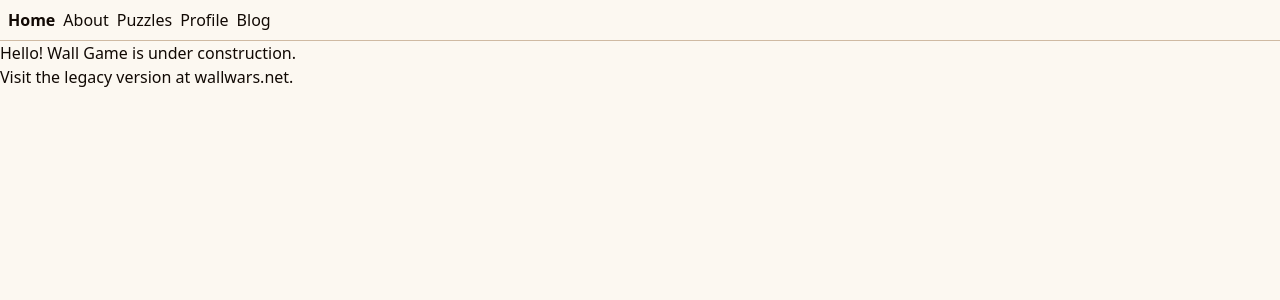
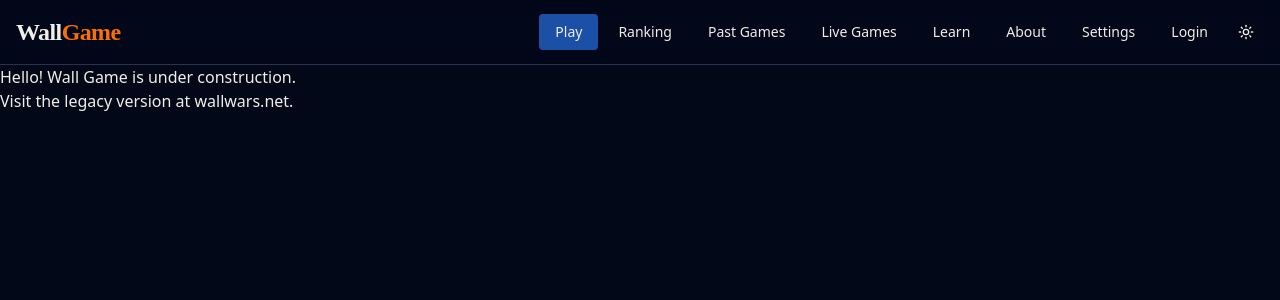
Before and after one commit to nmamano/wallgame, a React (Vite) app in the folder frontend/: page / in a window 1280 px wide. Shown: the top 300 px of the page. Built offline with nearby package versions, Linux system fonts and the light colour scheme; what hono would draw is missing.

Commit message:
UI merge 7: Update root layout with ThemeProvider and Navigation

```diff
--- a/frontend/src/routes/__root.tsx
+++ b/frontend/src/routes/__root.tsx
@@ -1,10 +1,9 @@
-import {
-  createRootRouteWithContext,
-  Link,
-  Outlet,
-} from "@tanstack/react-router";
+import { createRootRouteWithContext, Outlet } from "@tanstack/react-router";
 // import { TanStackRouterDevtools } from "@tanstack/router-devtools";
 import { type QueryClient } from "@tanstack/react-query";
+import { ThemeProvider } from "@/components/theme-provider";
+import { Navigation } from "@/components/navigation";
+import { Toaster } from "@/components/ui/toaster";
 
 interface MyRouterContext {
   queryClient: QueryClient;
@@ -14,42 +13,17 @@ export const Route = createRootRouteWithContext<MyRouterContext>()({
   component: Root,
 });
 
-function NavBar() {
+function Root() {
   return (
-    <div className="p-2 flex gap-2">
-      <Link to="/" className="[&.active]:font-bold">
-        Home
-      </Link>{" "}
-      <Link to="/about" className="[&.active]:font-bold">
-        About
-      </Link>
-      <Link to="/puzzles" className="[&.active]:font-bold">
-        Puzzles
-      </Link>
-      <Link to="/profile" className="[&.active]:font-bold">
-        Profile
-      </Link>
-      <a
-        href="https://nilmamano.com/blog/category/wallgame"
-        className="[&.active]:font-bold"
-        target="_blank"
-        rel="noopener noreferrer"
-      >
-        Blog
-      </a>
-    </div>
+    <ThemeProvider defaultTheme="dark">
+      <div className="min-h-screen bg-background">
+        <Navigation />
+        {/* Outlet loads the other routes in the routes/ dir. */}
+        <Outlet />
+      </div>
+      <Toaster />
+      {/* Can help with debugging -- don't need it right now. */}
+      {/* <TanStackRouterDevtools /> */}
+    </ThemeProvider>
   );
 }
-
-function Root() {
-  return (
-    <>
-      <NavBar />
-      <hr />
-      {/* Outlet loads the other routes in the routes/ dir. */}
-      <Outlet />
-      {/* Can help with debugging -- don't need it right now. */}
-      {/* <TanStackRouterDevtools /> */}
-    </>
-  );
-}
```
